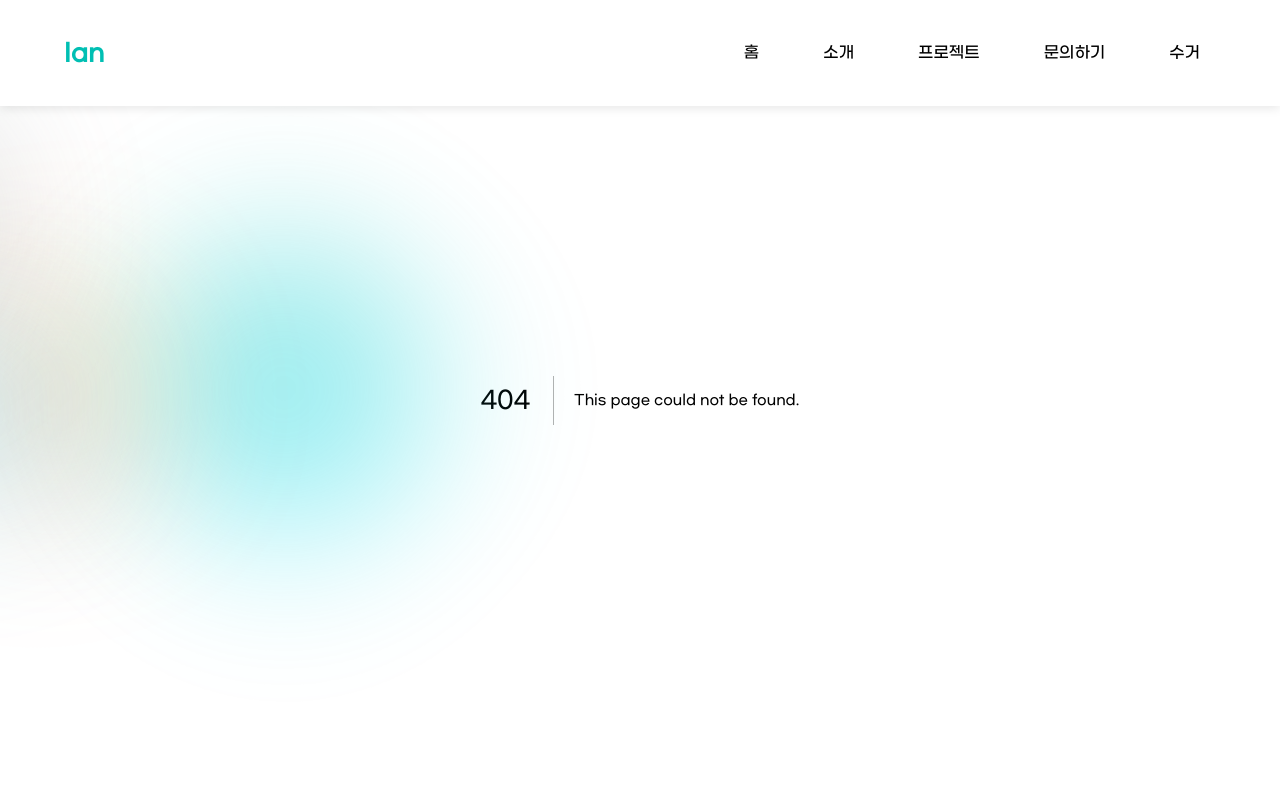
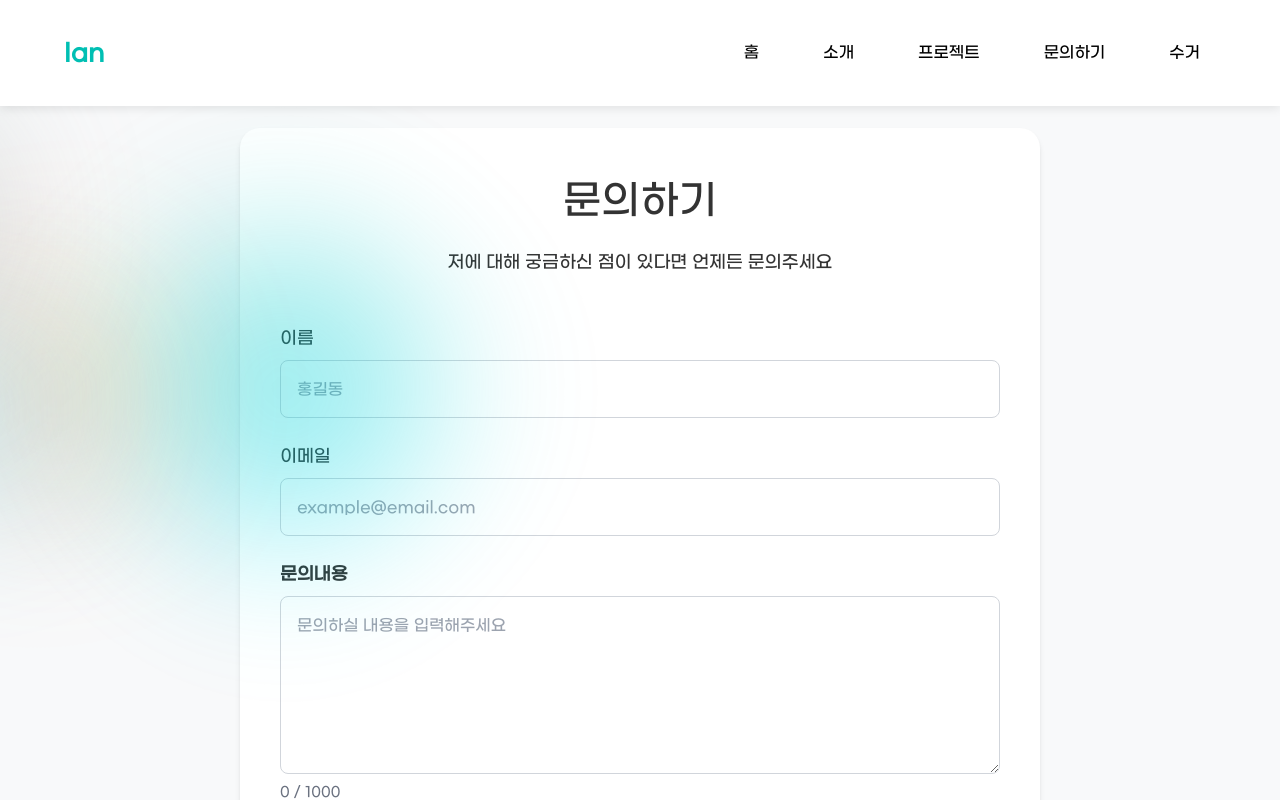
Before and after one commit to hyeone22/ian-profile, a Next.js app: page /contact in a window 1280 px wide. Before the commit this address had no page. Shown: the top 800 px of the page. Built offline with nearby package versions, Linux system fonts and the light colour scheme; no server answers.

Commit message:
[Feat] 문의 하기 작업

```diff
--- a/package.json
+++ b/package.json
@@ -9,12 +9,14 @@
     "lint": "next lint"
   },
   "dependencies": {
+    "@emailjs/browser": "^4.4.1",
     "@heroicons/react": "^2.2.0",
     "autoprefixer": "^10.4.21",
     "next": "15.2.3",
     "postcss": "^8.5.3",
     "react": "^18.3.1",
     "react-dom": "^18.3.1",
+    "react-hook-form": "^7.55.0",
     "tailwind-merge": "^3.0.2",
     "tailwindcss": "^3.4.17"
   },
--- /dev/null
+++ b/src/app/components/Modal/ContactModal.tsx
@@ -0,0 +1,25 @@
+import React from "react";
+
+interface ModalProps {
+  message: string;
+  onClose: () => void;
+}
+
+function ContactModal({ message, onClose }: ModalProps) {
+  return (
+    <div className="fixed inset-0 flex items-center justify-center bg-lack bg-opacity-50">
+      <div className="bg-white p-10 rounded-lg shadow-md">
+        <h2 className="text-lg text-center font-semibold mb-4">제출 완료</h2>
+        <p>{message}</p>
+        <button
+          className="w-full mt-4 bg-primary-color text-white p-2 rounded"
+          onClick={onClose}
+        >
+          닫기
+        </button>
+      </div>
+    </div>
+  );
+}
+
+export default ContactModal;
--- /dev/null
+++ b/src/app/components/form/ContactForm.tsx
@@ -0,0 +1,136 @@
+"use client";
+
+import React, { useState } from "react";
+import { useForm } from "react-hook-form";
+import ContactModal from "../Modal/ContactModal";
+import emailjs from "@emailjs/browser";
+
+// EmailJS 초기화
+emailjs.init(process.env.NEXT_PUBLIC_EMAILJS_PUBLIC_KEY!);
+
+interface FormData {
+  name: string;
+  email: string;
+  message: string;
+}
+
+function ContactForm() {
+  const {
+    register,
+    handleSubmit,
+    reset,
+    formState: { errors, isSubmitting },
+  } = useForm<FormData>();
+  const [isOpen, setIsOpen] = useState<boolean>(false);
+  const [msgLength, setMsgLength] = useState<number>(0);
+
+  const onSubmit = async (data: FormData) => {
+    try {
+      await emailjs.send(
+        process.env.NEXT_PUBLIC_EMAILJS_SERVICE_ID!,
+        process.env.NEXT_PUBLIC_EMAILJS_TEMPLATE_ID!,
+        { name: data.name, email: data.email, message: data.message },
+        process.env.NEXT_PUBLIC_EMAILJS_PUBLIC_KEY!
+      );
+      setIsOpen(true);
+      reset();
+      setMsgLength(0);
+    } catch (error) {
+      console.error("이메일 전송 실패", error);
+    }
+  };
+  return (
+    <div className="max-w-[800px] mx-auto p-10 bg-white rounded-[20px] shadow-md">
+      <h1 className="text-[2.5rem] text-text-dark mb-4 text-center">
+        문의하기
+      </h1>
+      <p className="text-center text-text-dark mb-12 text-[1.1rem] leading-7">
+        저에 대해 궁금하신 점이 있다면 언제든 문의주세요
+      </p>
+
+      <form className="flex flex-col gap-6" onSubmit={handleSubmit(onSubmit)}>
+        <div className="flex flex-col gap-2">
+          <label
+            htmlFor="name"
+            className="text-text-dark text-[1.1rem] font-medium"
+          >
+            이름
+          </label>
+          <input
+            type="text"
+            id="name"
+            {...register("name", { required: "이름은 필수입니다." })}
+            placeholder="홍길동"
+            className={`w-full p-4 border border-gray-300 rounded-lg text-base transition-all ease-in-out duration-300 focus:outline-none focus:border-primary-color focus:ring-2 focus:ring-[rgba(0,191,179,0.1)] ${errors.name ? "border-red-500" : ""}`}
+          />
+          {errors.name && (
+            <span className="text-red-500">{errors.name.message}</span>
+          )}
+        </div>
+        <div className="flex flex-col gap-2">
+          <label
+            htmlFor="email"
+            className="text-text-dark text-[1.1rem] font-medium"
+          >
+            이메일
+          </label>
+          <input
+            type="email"
+            id="email"
+            {...register("email", { required: "이메일은 필수입니다." })}
+            placeholder="example@email.com"
+            className={`w-full p-4 border border-gray-300 rounded-lg text-base transition-all ease-in-out duration-300 focus:outline-none focus:border-primary-color focus:ring-2 focus:ring-[rgba(0,191,179,0.1)] ${errors.name ? "border-red-500" : ""}`}
+          />
+          {errors.email && (
+            <span className="text-red-500">{errors.email.message}</span>
+          )}
+        </div>
+        <div className="flex flex-col gap-2">
+          <label
+            htmlFor="message"
+            className="text-text-dark text-[1.1rem] font-semibold"
+          >
+            문의내용
+          </label>
+          <textarea
+            id="message"
+            {...register("message", {
+              required: "문의내용은 필수입니다.",
+              maxLength: {
+                value: 1000,
+                message: "최대 1000자까지 입력 가능합니다.",
+              },
+            })}
+            placeholder="문의하실 내용을 입력해주세요"
+            rows={6}
+            onChange={(e) => setMsgLength(e.target.value.length)}
+            className={`w-full min-h-[150px] max-h-[300px] resize-y p-4 border border-gray-300 rounded-lg text-base transition-all ease-in-out duration-300 focus:outline-none focus:border-primary-color focus:ring-2 focus:ring-[rgba(0,191,179,0.1)] ${errors.message ? "border-red-500" : ""}`}
+          />
+          {errors.message && (
+            <span className="text-red-500">{errors.message.message}</span>
+          )}
+          <span className="text-gray-500 text-sm">{msgLength} / 1000</span>
+        </div>
+
+        <button
+          type="submit"
+          className={`bg-primary-color text-white border-none py-4 px-8 text-[1.1rem] cursor-pointer transition-all duration-300 ease-in-out mt-4 w-full hover:bg-primary-dark hover:-translate-y-2 rounded-lg ${isSubmitting ? "opacity-50 cursor-not-allowed" : ""}`}
+          disabled={isSubmitting}
+        >
+          {isSubmitting ? "제출 중..." : "문의 하기"}
+        </button>
+      </form>
+      {isOpen && (
+        <ContactModal
+          message="문의가 성공적으로 제출되었습니다!"
+          onClose={() => {
+            setIsOpen(false);
+            reset();
+          }}
+        />
+      )}
+    </div>
+  );
+}
+
+export default ContactForm;
--- /dev/null
+++ b/src/app/contact/page.tsx
@@ -0,0 +1,12 @@
+import React from "react";
+import ContactForm from "../components/form/ContactForm";
+
+function Contact() {
+  return (
+    <div className="bg-light-gray min-h-screen px-5 pt-32 pb-10">
+      <ContactForm />
+    </div>
+  );
+}
+
+export default Contact;
```
Also changed, not shown: 1 other file (tests, documents, lock files or other folders).
